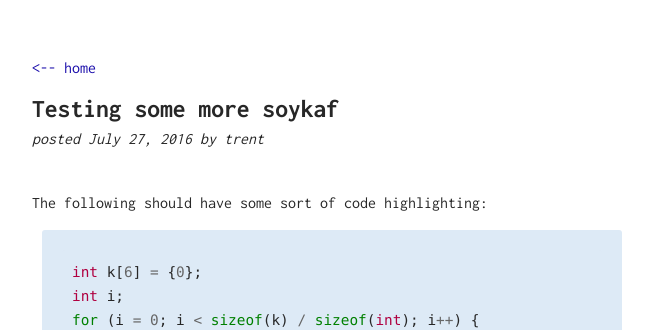
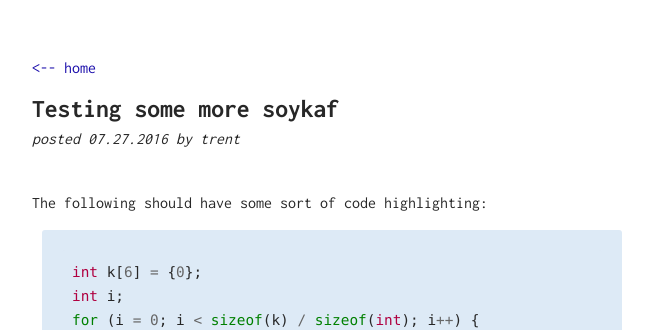
Before and after one commit to blackdoor/blog, a Jekyll site: the page built from _posts/2016-7-27-testing.md, in a window 1280 px wide. Shown: the top 330 px of the page, without its empty margins (308-961 px from the left). Built offline with Jekyll 4.4.1, drawn with Linux system fonts in a browser that asks for light colours.

Commit message:
Changed format of date string in posts

```diff
--- a/_layouts/post.html
+++ b/_layouts/post.html
@@ -5,7 +5,7 @@ layout: default
 <div class="post">
     <a class="post__back" href="/blog/">&lt;-- home</a>
     <h1 class="post__title">{{ page.title }}</h1>
-    <p class="post__date">posted {{ page.date | date: '%B %-d, %Y' }} by {{ page.author }}</p>
+    <p class="post__date">posted {{ page.date | date: '%m.%d.%Y' }} by {{ page.author }}</p>
     <p class="post__meta">{{ tags_content }}</p>
     <div class="post__content"?>
         {{ content }}
```
